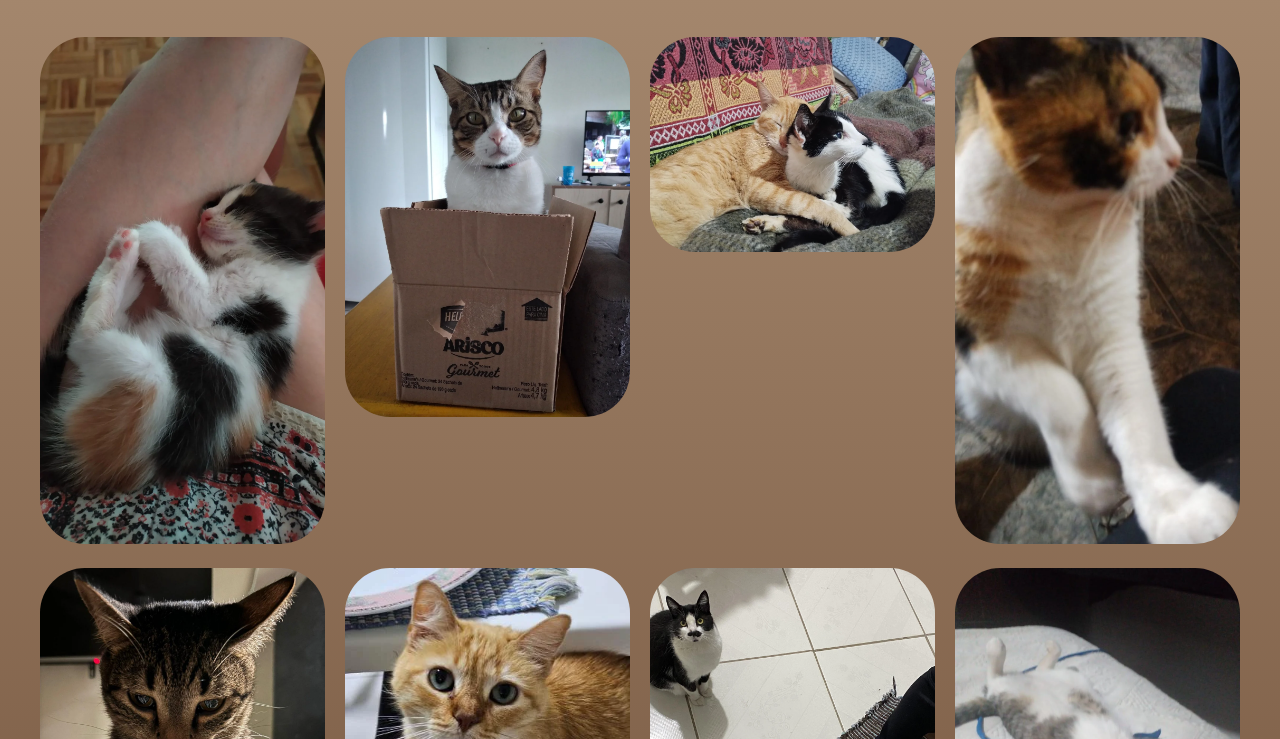
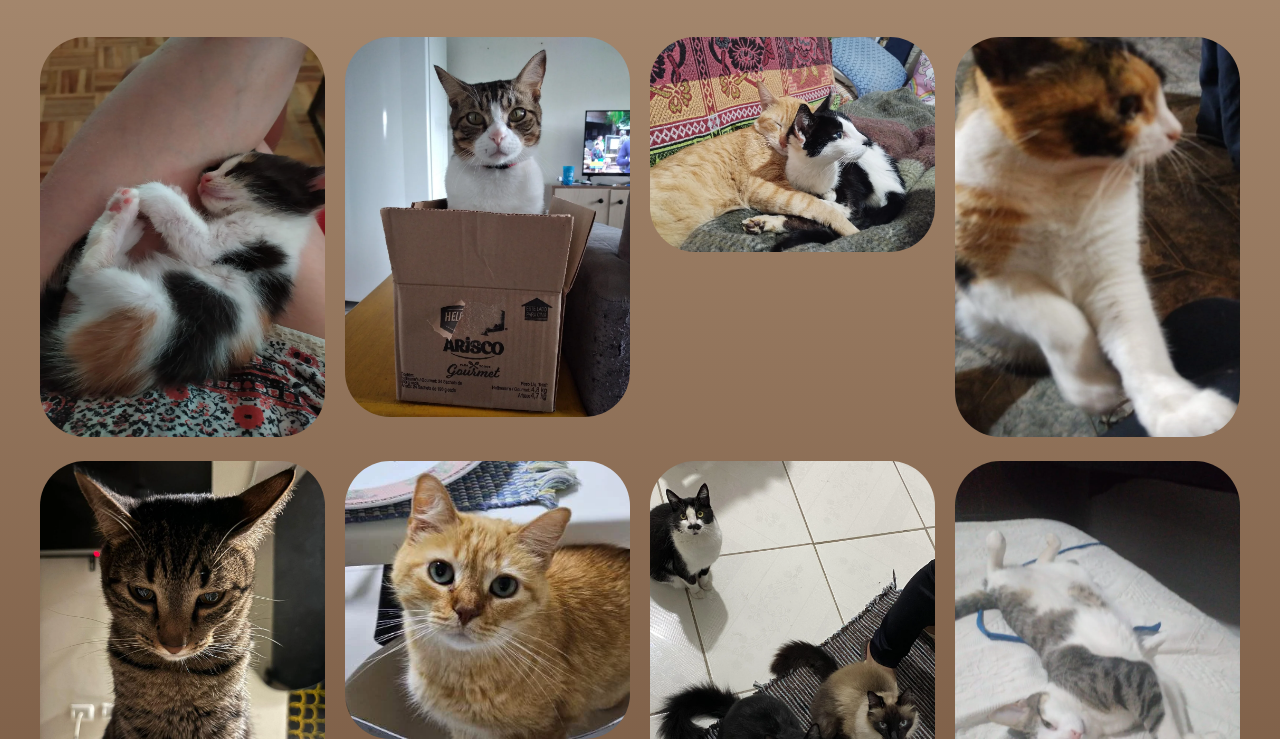
Before and after one commit to oTyR3D/SiteGatos, a plain HTML site: page index.html in a window 1280 px wide. Shown: the part 61-800 px from the top of the page. Drawn offline with Linux system fonts and the light colour scheme.

Commit message:
Update style.css

```diff
--- a/style.css
+++ b/style.css
@@ -37,8 +37,8 @@ body {
 
 img {
     width: 100%; /* Alterei o tamanho das imagens para ocuparem 100% da largura da célula da grade */
-    height: auto; /* Alterei o tamanho das imagens para manter a proporção original */
-    object-fit: cover; /* Alterei o estilo para que as imagens sejam cortadas para caber na célula da grade */
+    max-height: fit-content;/* Alterei o tamanho das imagens para manter a proporção original */
+    object-fit: fill; /* Alterei o estilo para que as imagens sejam cortadas para caber na célula da grade */
     border-radius: 45px;
 }
 
```
